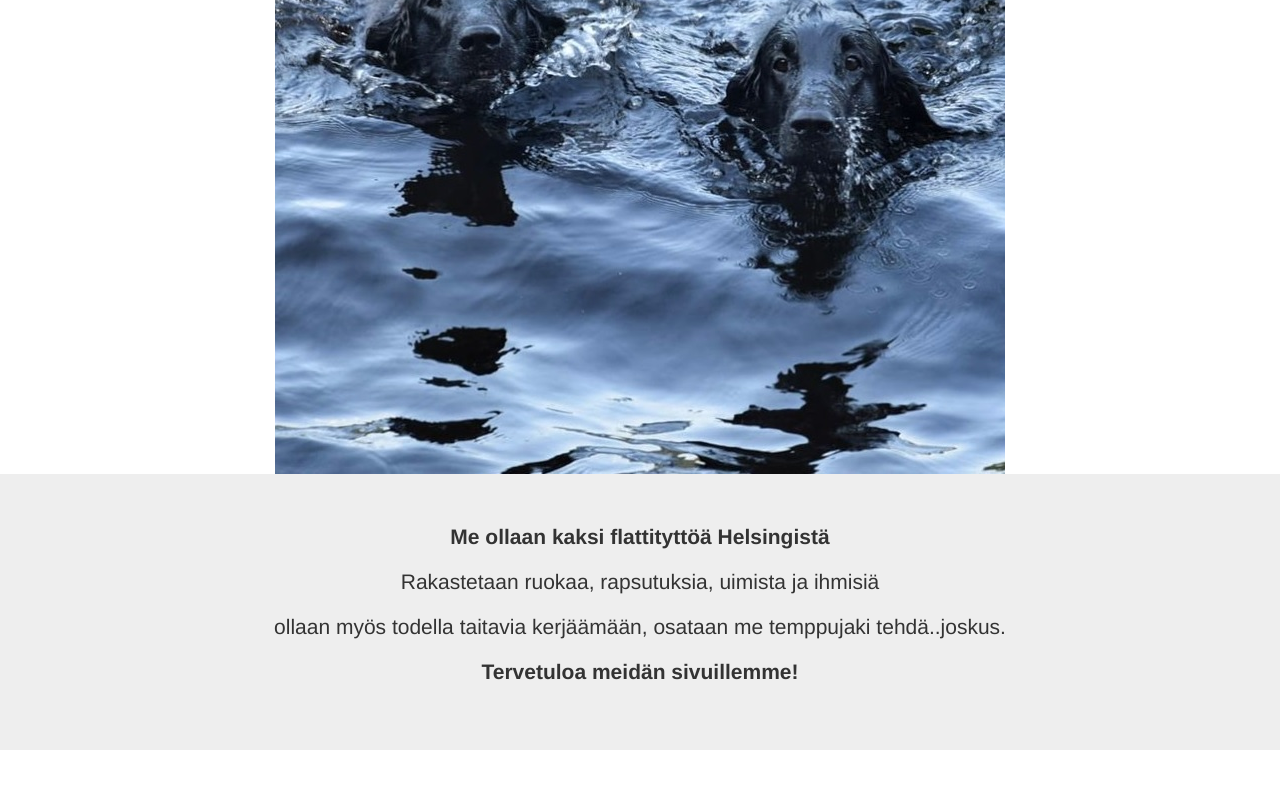
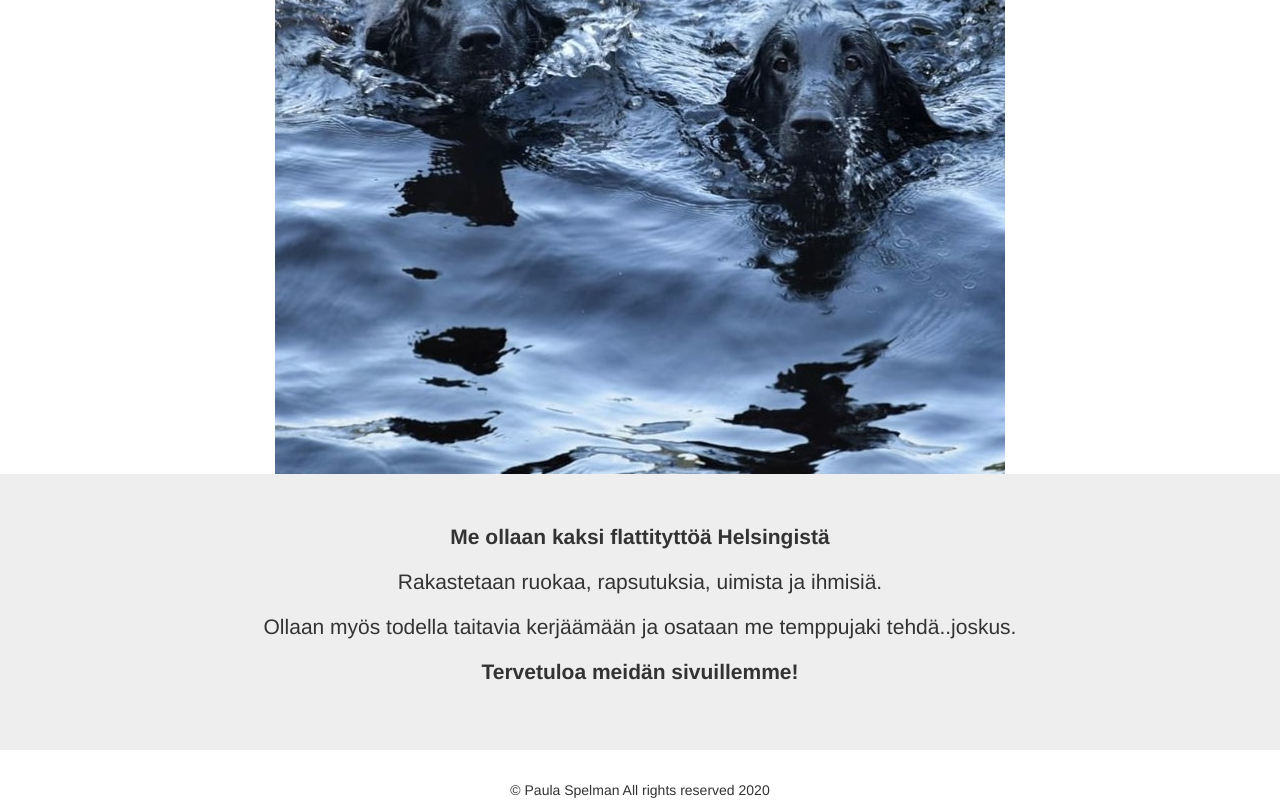
Before and after one commit to poolaa/flatties, a plain HTML site: page index.html in a window 1280 px wide. Shown: the part 603-1403 px from the top of the page. Drawn offline with nearby package versions, Linux system fonts and the light colour scheme.

Commit message:
Add files via upload

```diff
--- a/index.html
+++ b/index.html
@@ -43,11 +43,16 @@ img {
 
       <div class="jumbotron text-center">
         <p><strong>Me ollaan kaksi flattityttöä Helsingistä</strong>
-        <p>Rakastetaan ruokaa, rapsutuksia, uimista ja ihmisiä </p>
-        <p>ollaan myös todella taitavia kerjäämään, osataan me temppujaki tehdä..joskus.</p>
+        <p>Rakastetaan ruokaa, rapsutuksia, uimista ja ihmisiä. </p>
+        <p>Ollaan myös todella taitavia kerjäämään ja osataan me temppujaki tehdä..joskus.</p>
         <p><strong>Tervetuloa meidän sivuillemme!</strong></p>
       </div>
 
 
+  <!-- Copyright -->
+  <div class="footer-copyright text-center py-3">© Paula Spelman All rights reserved 2020
+  </div>
+  <!-- Copyright -->
+
     </body>
     </html>
```
Also changed, not shown: fourth.html (+9 -1 lines), second.html (+6 -0 lines), third.html (+6 -0 lines).
